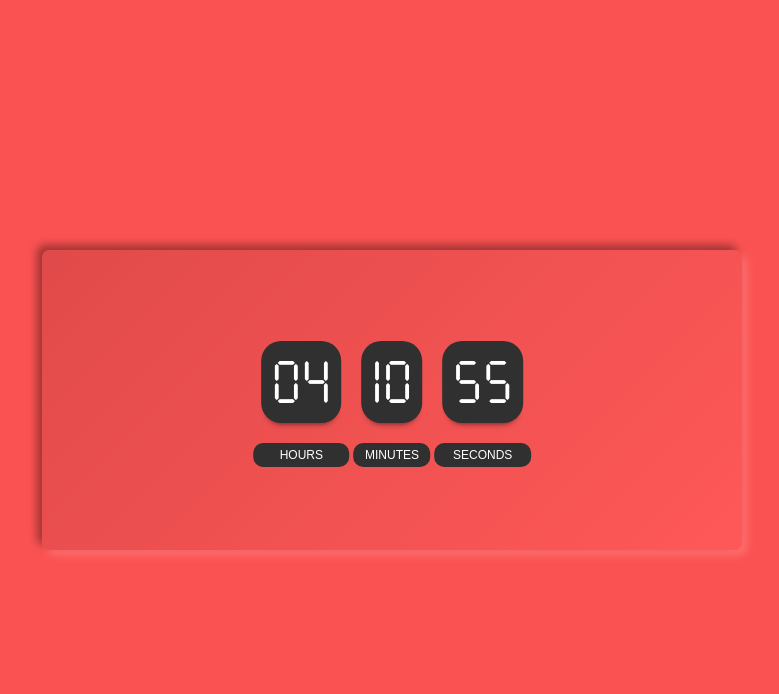
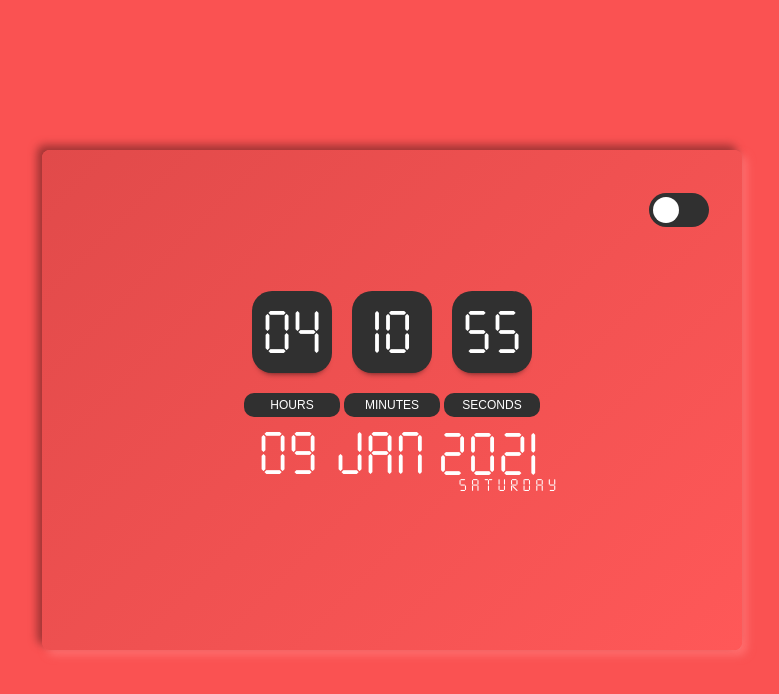
Before and after one commit to sajan8987/Digital-clock, a plain HTML site: page index.html in a window 1280 px wide. Shown: the whole page, without its empty margins (248-1027 px from the left). Drawn offline with Linux system fonts and the light colour scheme.

Commit message:
digital finished

```diff
--- a/dclock.css
+++ b/dclock.css
@@ -20,19 +20,19 @@ body
 .box
 {
 	width:700px;
-	height: 300px;
-	border-radius: 20px;
+	height: 500px;
+	/* border-radius: 50%; */
 	/*background: #FA5252;*/
 	border-radius: 8px;
-background: linear-gradient(315deg, #ff5858, #e14a4a);
-box-shadow:  -5px -5px 8px #a03434,
+    background: linear-gradient(315deg, #ff5858, #e14a4a);
+    box-shadow:  -5px -5px 8px #a03434,
              5px 5px 8px #ff7070;
 
 }
-.row
+ .fst
 {
 	position: absolute;
-	top: 50%;
+	top: 40%;
 	left: 50%;
 	transform: translate(-50%, -50%);
 }
@@ -53,6 +53,7 @@ box-shadow:  -5px -5px 8px #a03434,
 	font-family: sevenSegment;
 	font-size:60px;
 	text-align: center;
+	width: 60px;
 	padding: 10px;
 	margin: 8px;
 	border-radius: 20px;
@@ -61,42 +62,9 @@ box-shadow:  -5px -5px 8px #a03434,
 	box-shadow: 0 6px 6px -6px rgba(0, 0, 0, 0.7);
 
 }
-.session
-{
-	display: inline-block;
-
-}
-.session .merideim
-{
-	font-family: sans-serif;
-
-	text-align: center;
-	padding: 10px;
-	margin: 8px;
-	border-radius: 10px;
-	background: #303030;
-	color:#fff;
-	box-shadow: 0 6px 6px -6px rgba(0, 0, 0, 0.7);
-	font-family: sans-serif;
-	font-size: 30px;
 
 
 
-}
- .tex
-{
-	font-family: arial;
-	font-size: 12px;
-	color: #fff;
-	background: #303030;
-	display: block;
-	border-radius: 10px;
-	padding: 5px;
-	margin-top: 20px;
-	text-align: center;
-	padding-left: 2px;
-	padding-right: 2px;
-}
 .clock .text
 {
 	font-family: arial;
@@ -107,7 +75,240 @@ box-shadow:  -5px -5px 8px #a03434,
 	border-radius: 10px;
 	padding: 5px;
 	margin-top: 20px;
+	/* margin-bottom: 20px; */
 	text-align: center;
+}
+
+.content
+{
+
+	position: absolute;
+	top: 60%;
+	left: 50%;
+	transform: translate(-50%, -50%);
+    width: 300px;
+	height: 30%;
+	background: linear-gradient(315deg, #ff5858, #e14a4a);
+    box-shadow:  -5px -5px 8px #a03434,
+             5px 5px 8px #ff7070;
+
+}
+.one
+{
+	position: absolute;
+	top: 59%;
+	left: 34%;
+	transform: translate(-50%, -50%);
+
+	float: left;
+	padding: 15px;
+	font-family: sevenSegment;
+	font-size:60px;
+	text-align: center;
+	width: 60px;
+
+	margin: 8px;
+	border-radius: 20px;
+	/* background: #303030; */
+	color:#fff;
+	/* box-shadow: 0 6px 6px -6px rgba(0, 0, 0, 0.7); */
+}
+.two
+{
+	position: absolute;
+	top: 59%;
+	left:45%;
+	transform: translate(-50%, -50%);
+
+	float: left;
+	padding: 15px;
+	font-family: sevenSegment;
+	font-size:60px;
+	text-align: center;
+	width: 60px;
+
+	margin: 8px;
+	border-radius: 20px;
+	/* background: #303030; */
+	color:#fff;
+	/* box-shadow: 0 6px 6px -6px rgba(0, 0, 0, 0.7); */
 
 
 }
+.three
+{
+
+	position: absolute;
+	top: 63%;
+	left: 66%;
+	width: 13%;
+	transform: translate(-50%, -50%);
+    float: left;
+	/* font-family: arial; */
+	font-family: sevenSegment;
+    font-size: 17px;
+	color: #fff;
+	/* background: #303030; */
+	display: block;
+	border-radius: 10px;
+	padding: 4px;
+	margin-top: 20px;
+	text-align: center;
+	letter-spacing: 4px;
+
+}
+.four
+{
+	position: absolute;
+	top: 56.7%;
+	left: 63%;
+	width: 13%;
+	transform: translate(-50%, -50%);
+    float: left;
+	/* font-family: arial; */
+	font-family: sevenSegment;
+	font-size: 60px;
+	color: #fff;
+	/* background: #303030; */
+	display: block;
+	border-radius: 10px;
+	padding: 5px;
+	margin-top: 20px;
+	text-align: center;
+
+}
+/* toggle-button */
+
+.toggle
+{
+	position:absolute;
+	top: 12%;
+	left: 91%;
+	transform: translate(-50%,-50%);
+}
+.switch {
+	position: relative;
+	display: inline-block;
+	width: 60px;
+	height: 34px;
+  }
+
+  .switch input {
+	opacity: 0;
+	width: 0;
+	height: 0;
+  }
+
+  .slider {
+	position: absolute;
+	cursor: pointer;
+	top: 0;
+	left: 0;
+	right: 0;
+	bottom: 0;
+	background-color: #303030;
+	-webkit-transition: .4s;
+	transition: .4s;
+  }
+
+  .slider:before {
+	position: absolute;
+	content: "";
+	height: 26px;
+	width: 26px;
+	left: 4px;
+	bottom: 4px;
+	background-color: white;
+	-webkit-transition: .4s;
+	transition: .4s;
+  }
+
+  input:checked + .slider {
+	background-color: #303030;
+  }
+
+  input:focus + .slider {
+	box-shadow: 0 0 1px #303030;
+  }
+
+  input:checked + .slider:before {
+	-webkit-transform: translateX(26px);
+	-ms-transform: translateX(26px);
+	transform: translateX(26px);
+  }
+
+  /* Rounded sliders */
+  .slider.round {
+	border-radius: 34px;
+  }
+
+  .slider.round:before {
+	border-radius: 50%;
+  }
+
+  /*analog css */
+  .analog
+  {
+
+	  width: 350px;
+	  height: 350px;
+	  margin-left: 10rem;
+	  display: flex;
+	  justify-content: center;
+	  align-items: center;
+	  background: #fff;
+	  border-radius: 50%;
+	  border: 20px solid #fff;
+	  box-shadow: inset 0 0 30px rgba(0, 0, 0, .1),
+				  0 20px 20px rgba(0, 0, 0, .2),
+				  0 0 0 4px rgba(255,255,255,1);
+  }
+  .analog::before
+  {
+	  content: '';
+	  position: absolute;
+	  width: 15px;
+	  height: 15px;
+	  background: #848484;
+	  border: 2px solid #fff;
+	  z-index: 100000;
+	  border-radius: 50%;
+  }
+  .hour,
+  .min,
+  .sec
+  {
+	  position: absolute;
+  }
+  .hour, .hr
+  {
+	  width: 160px;
+	  height:160px;
+  }
+  .min, .mn
+  {
+	  width: 190px;
+	  height:190px;
+  }
+  .sec, .sc
+  {
+	  width: 230px;
+	  height:230px;
+  }
+  .hr.mn.sc
+  {
+	  display: flex;
+	  justify-content: center;
+	  position:absolute;
+	  border-radius: 50%;
+  }
+  .hr::before
+  {
+	  content: '';
+	  position: absolute;
+	  width: 8px;
+	  height: 80px;
+	  background: #848484;
+	  z-index: 10;
+	  border-radius: 6px 6px 0 0;
+  }
--- a/index.html
+++ b/index.html
@@ -3,16 +3,20 @@
 <html>
   <head>
     <title>Digital clock</title>
-	<link rel="stylesheet" type="text/css" href="dclock.css">
+    <link rel="stylesheet" type="text/css" href="dclock.css" />
     <!-- <link rel="stylesheet" media="screen" href="http://fontlibrary.org/face/segment7" type="text/css"/> -->
     <!-- <link rel="stylesheet" media="screen" href="http://fontlibrary.org/face/segment7" type="text/css"/> -->
-
-
   </head>
   <body>
     <div class="container">
       <div class="box">
-			<div class="row">
+        <div class="toggle">
+          <label class="switch">
+            <input type="checkbox" />
+            <span class="slider round"></span>
+          </label>
+        </div>
+        <div class="row fst">
           <!-- Hours -->
           <div class="clock">
             <div class="number" id="hours">00</div>
@@ -20,7 +24,7 @@
           </div>
           <!-- Minutes -->
           <div class="clock">
-					<div class="number" id="minutes" >00</div>
+            <div class="number" id="minutes">00</div>
             <div class="text">MINUTES</div>
           </div>
           <!-- Seconds -->
@@ -28,66 +32,112 @@
             <div class="number" id="seconds">00</div>
             <div class="text">SECONDS</div>
           </div>
-				 <!-- merideim -->
-				<!-- <div class="session">
-					<div class="merideim">AM</div>
+        </div>
 
+        <!-- date -->
+        <div class="date">
+          <div class="one" id="dat"></div>
+        </div>
+        <!-- month -->
+        <div class="date">
+          <div class="two" id="month"></div>
+        </div>
+        <!-- week -->
+        <div class="date">
+          <div class="three" id="week"></div>
+        </div>
+        <!-- year -->
+        <div class="date">
+          <div class="four" id="year"></div>
+        </div>
+
+        <!-- <div class="analog">
+          <div class="hour">
+            <div class="hr" id="hr"></div>
+          </div>
+          <div class="min">
+            <div class="mn" id="mn"></div>
+          </div>
+          <div class="sec">
+            <div class="sc" id="sc"></div>
+          </div>
         </div> -->
 
-			</div>
+
 
       </div>
     </div>
 
-
     <script type="text/javascript">
-	function showTime()
-{
+      function showTime() {
         var d = new Date();
 
         //hours
-	var hours =d.getHours();
-	if(hours <=9)
-	{
-		hours = "0"+hours;
+        var hours = d.getHours();
+        if (hours <= 9) {
+          hours = "0" + hours;
         }
         document.getElementById("hours").innerHTML = hours;
 
         //minutes
         var minutes = d.getMinutes();
-	if(minutes < 10)
-	{
-		minutes = "0"+minutes;
+        if (minutes < 10) {
+          minutes = "0" + minutes;
         }
         document.getElementById("minutes").innerHTML = minutes;
 
         //seconds
         var seconds = d.getSeconds();
-	if(seconds < 10)
-	{
-		seconds = "0"+seconds;
+        if (seconds < 10) {
+          seconds = "0" + seconds;
         }
         document.getElementById("seconds").innerHTML = seconds;
-	//merideim
-	var session
+        //year
+        var year = d.getFullYear();
+        if (year < 1000) {
+          year += 1900;
+        }
+        document.getElementById("year").innerHTML = year;
+        //month
+        var month = new Array();
+        month[0] = "JAN";
+        month[1] = "FEB";
+        month[2] = "MAR";
+        month[3] = "APR";
+        month[4] = "MAY";
+        month[5] = "JUN";
+        month[6] = "JUL";
+        month[7] = "AUG";
+        month[8] = "SEP";
+        month[9] = "OCT";
+        month[10] = "NOV";
+        month[11] = "DEC";
+        var m = month[d.getMonth()];
+        document.getElementById("month").innerHTML = m;
+
+        //weeks
+        var week = new Array();
+        week[0] = "SUNDAY";
+        week[1] = "MONDAY";
+        week[2] = "TUESDAY";
+        week[3] = "WEDNESDAY";
+        week[4] = "THURSDAY";
+        week[5] = "FRIDAY";
+        week[6] = "SATURDAY";
+
+        var w = week[d.getDay()];
+        document.getElementById("week").innerHTML = w;
+
+        //date
+        var dat = d.getDate();
+        if (dat <= 10) {
+          dat = "0" + dat;
+        }
+        document.getElementById("dat").innerHTML = dat;
 
         setTimeout(showTime, 1000);
       }
       showTime();
-
-// setInterval(showTime, 1000);
-
-
-
-
-
-
     </script>
-
-
-
-
-
-
   </body>
 </html>
```
Lines whose indentation alone changed are shown as unchanged.
